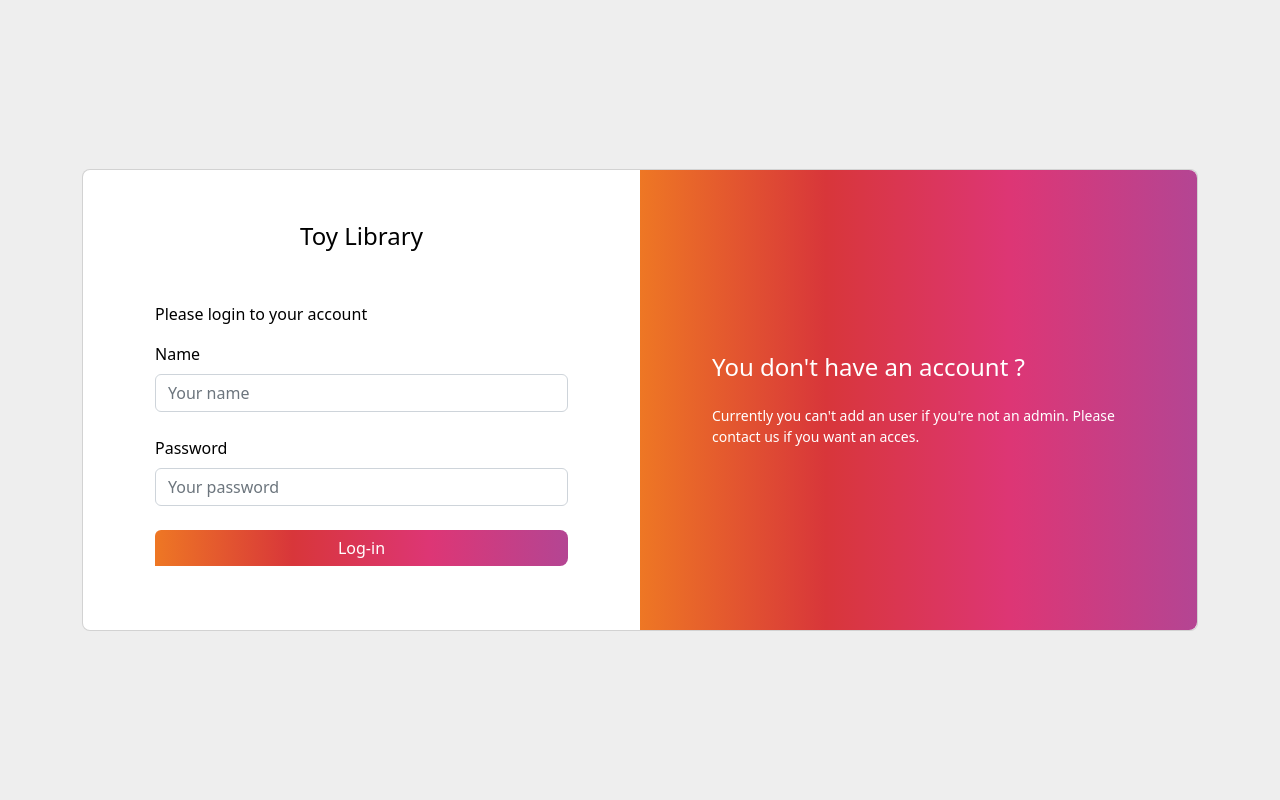
After one commit to jorisgrls/training_project, a PHP site: page /login.php in a window 1280 px wide. The commit adds this page. Run offline with PHP 8.4, Linux system fonts and the light colour scheme.

Commit message:
- Modification structure fichiers - Système de connexion - Script addUser - Acces restreint si pas connecté - Système de déconnexion

```diff
--- a/controllers/config.php
+++ b/config.php
@@ -5,11 +5,12 @@
     define('BASE',"training_project");
 
     $dsn="mysql:dbname=".BASE.";host=".SERVER;
+
     try{
-        $connection = new PDO($dsn,USER,PASSWORD);
+        $login = new PDO($dsn,USER,PASSWORD);
     }
     catch(PDOException $e){
-        printf("Failed connection : %s\n", $e->getMessage());
+        printf("Failed login : %s\n", $e->getMessage());
     exit();
     }
 ?>
--- /dev/null
+++ b/controllers/islogin.php
@@ -0,0 +1,6 @@
+<?php
+    session_start();
+    if (!isset($_SESSION['auth'])) {
+        header('Location: ../pages/login.php');
+    }
+?>
--- /dev/null
+++ b/css/login.css
@@ -0,0 +1,38 @@
+body{
+    background-color: #EEEEEE;
+    display:flex;
+    height:100vh;
+    align-items:center;
+}
+
+.gradient-custom-2 {
+    /* fallback for old browsers */
+    background: #fccb90;
+
+    /* Chrome 10-25, Safari 5.1-6 */
+    background: -webkit-linear-gradient(to right, #ee7724, #d8363a, #dd3675, #b44593);
+
+    /* W3C, IE 10+/ Edge, Firefox 16+, Chrome 26+, Opera 12+, Safari 7+ */
+    background: linear-gradient(to right, #ee7724, #d8363a, #dd3675, #b44593);
+}
+
+@media (min-width: 768px) {
+    .gradient-form {
+        height: 100vh !important;
+    }
+}
+
+@media (min-width: 769px) {
+    .gradient-custom-2 {
+        border-bottom-left-radius: .3rem;
+        border-bottom-right-radius: .3rem;
+    }
+}
+
+@media(min-width: 992px) {
+    .gradient-custom-2 {
+        border-top-right-radius: .5rem;
+        border-bottom-right-radius: .5rem;
+        border-bottom-left-radius : 0;
+    }
+}
--- /dev/null
+++ b/pages/login.php
@@ -0,0 +1,66 @@
+<!DOCTYPE html>
+<html lang="en">
+<head>
+    <meta charset="UTF-8">
+    <meta http-equiv="X-UA-Compatible" content="IE=edge">
+    <meta name="viewport" content="width=<, initial-scale=1.0">
+    <title>Toy Library : log in</title>
+    <?php include("../includes/css.php");?>
+    <link href="../css/login.css" rel="stylesheet">
+</head>
+<body>
+    <section class="container">
+        <div class="row d-flex justify-content-center">
+            <div class="col-12">
+                <div class="card rounded-3 text-black">
+                    <div class="row g-0">
+                        <div class="col-lg-6">
+                            <div class="card-body p-md-5 mx-md-4">
+                                <div class="text-center">
+                                    <h4 class="mt-1 mb-5 pb-1">Toy Library</h4>
+                                </div>
+                                <?php
+                                    if(!empty($_GET['error']) && $_GET['error'] == 1){
+                                        echo "<div class=\"alert alert-danger alert-dismissible fade show\" role=\"alert\">
+                                        <strong>Oops ! </strong> Your name or password are incorrect.
+                                        <button type=\"button\" class=\"btn-close\" data-bs-dismiss=\"alert\" aria-label=\"Close\"></button>
+                                      </div>";
+                                    } elseif(!empty($_GET['error']) && $_GET['error'] == 2){
+                                        echo "<div class=\"alert alert-danger alert-dismissible fade show\" role=\"alert\">
+                                        <strong>Oops ! </strong> One of the fields is empty.
+                                        <button type=\"button\" class=\"btn-close\" data-bs-dismiss=\"alert\" aria-label=\"Close\"></button>
+                                      </div>";
+                                    };
+                                ?>
+                                <form action="../controllers/connexion.php" method="post">
+                                    <p>Please login to your account</p>
+                                    <div class="form-outline mb-4">
+                                        <label class="form-label" for="name" >Name</label>
+                                        <input type="text" id="name" class="form-control" name="name" placeholder="Your name" required></input>
+                                    </div>
+                                    <div class="form-outline mb-4">
+                                        <label class="form-label" for="password" >Password</label>
+                                        <input type="password" id="password" class="form-control" name="password" placeholder="Your password" required></input>
+                                    </div>
+                                    <button class="btn btn-primary w-100 fa-lg gradient-custom-2 mb-3 border-0" name="login" type="submit">Log-in</button>
+                                </form>
+                            </div>
+                        </div>
+                        <div class="col-lg-6 d-flex align-items-center gradient-custom-2">
+                            <div class="text-white px-3 py-4 p-md-5 mx-md-4">
+                                <h4 class="mb-4">You don't have an account ?</h4>
+                                <p class="small mb-0">Currently you can't add an user if you're not an admin. Please contact us if you want an acces.</p>
+
+                            </div>
+                        </div>
+                    </div>
+                </div>
+            </div>
+
+        </div>
+
+    </section>
+    </div>
+    <script src="../externals/bootstrap/js/bootstrap.min.js"></script>
+</body>
+</html>
--- a/pages/owngames.php
+++ b/pages/owngames.php
@@ -8,6 +8,6 @@
     <?php include("../includes/css.php");?>
 </head>
 <body>
-
+    <?php include("../controllers/islogin.php");?>
 </body>
 </html>
```
Also changed, not shown: controllers/connexion.php (+24 -12 lines), controllers/logout.php (added, +14 -0 lines), pages/connexion.php (deleted, +0 -41 lines), scripts/addUser.php (added, +18 -0 lines), includes/css.php (line endings or trailing spaces).
